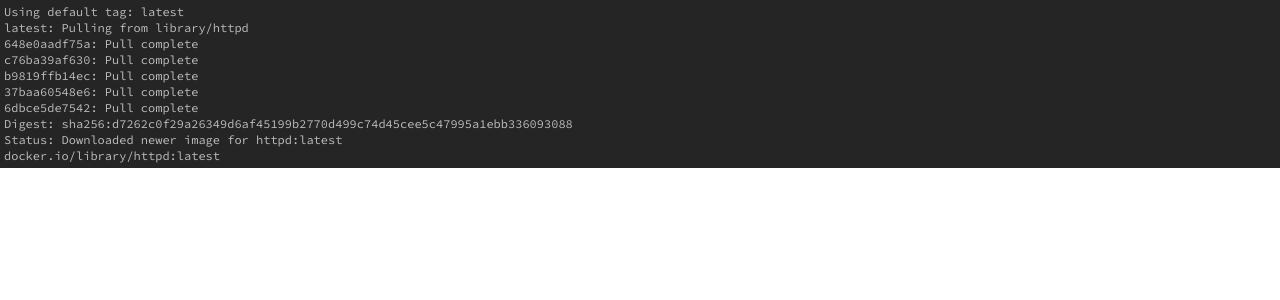
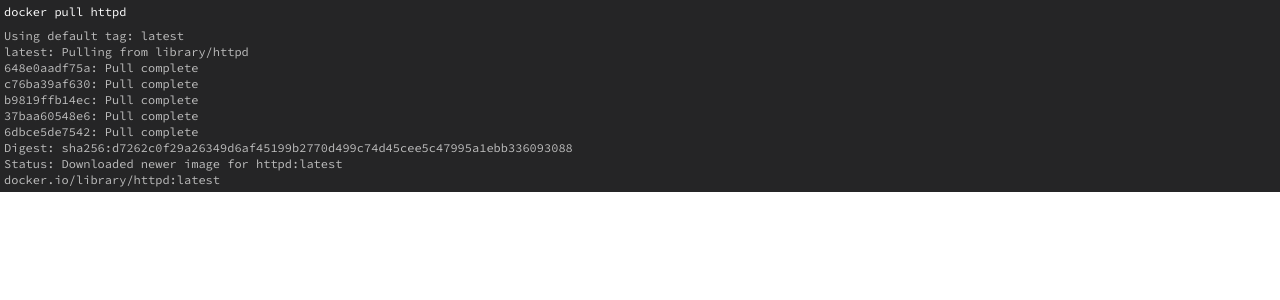
Before and after one commit to richardimaoka/next-sandbox, a Next.js app in the folder next/: page / in a window 1280 px wide. Shown: the top 300 px of the page. Built offline with nearby package versions, Linux system fonts and the light colour scheme.

Commit message:
terminal command

```diff
--- a/next/app/page.tsx
+++ b/next/app/page.tsx
@@ -1,8 +1,14 @@
+import { TerminalCommand } from "./terminal/TerminalCommand";
 import { TerminalOutput } from "./terminal/TerminalOutput";
 
 export default function Home() {
   return (
     <main>
+      <TerminalCommand
+        command="docker pull httpd"
+        fold={false}
+        animate={true}
+      />
       <TerminalOutput
         output={`Using default tag: latest
 latest: Pulling from library/httpd
--- /dev/null
+++ b/next/app/terminal/TerminalCommand.tsx
@@ -0,0 +1,23 @@
+import { source_code_pro } from "../fonts/fonts";
+import { FlickeringTrail } from "./FlickeringTrail";
+import styles from "./terminal.module.css";
+
+interface TerminalCommandProps {
+  command: string;
+  fold: boolean;
+  animate: boolean;
+}
+
+export const TerminalCommand = ({
+  command,
+  fold,
+  animate,
+}: TerminalCommandProps) => {
+  const className = fold ? styles.command + " " + styles.fold : styles.command;
+  return (
+    <pre className={className}>
+      <code className={source_code_pro.className}>{command}</code>
+      {animate && <FlickeringTrail />}
+    </pre>
+  );
+};
--- /dev/null
+++ b/next/app/terminal/TerminalPrompt.tsx
@@ -0,0 +1,3 @@
+import styles from "./terminal.module.css";
+
+export const TerminalPrompt = () => <span className={styles.prompt}>&gt;</span>;
--- a/next/app/terminal/terminal.module.css
+++ b/next/app/terminal/terminal.module.css
@@ -8,6 +8,23 @@
   100% {
     opacity: 1;
   }
+}
+
+.command {
+  padding: 4px;
+  background-color: var(--color-surface);
+  color: var(--color-primary-text);
+}
+
+.command code {
+  font-size: 12px;
+}
+
+.prompt {
+  display: inline-block;
+  width: 8px;
+  margin-right: 8px;
+  color: var(--color-prompt);
 }
 
 .flickering {
```
